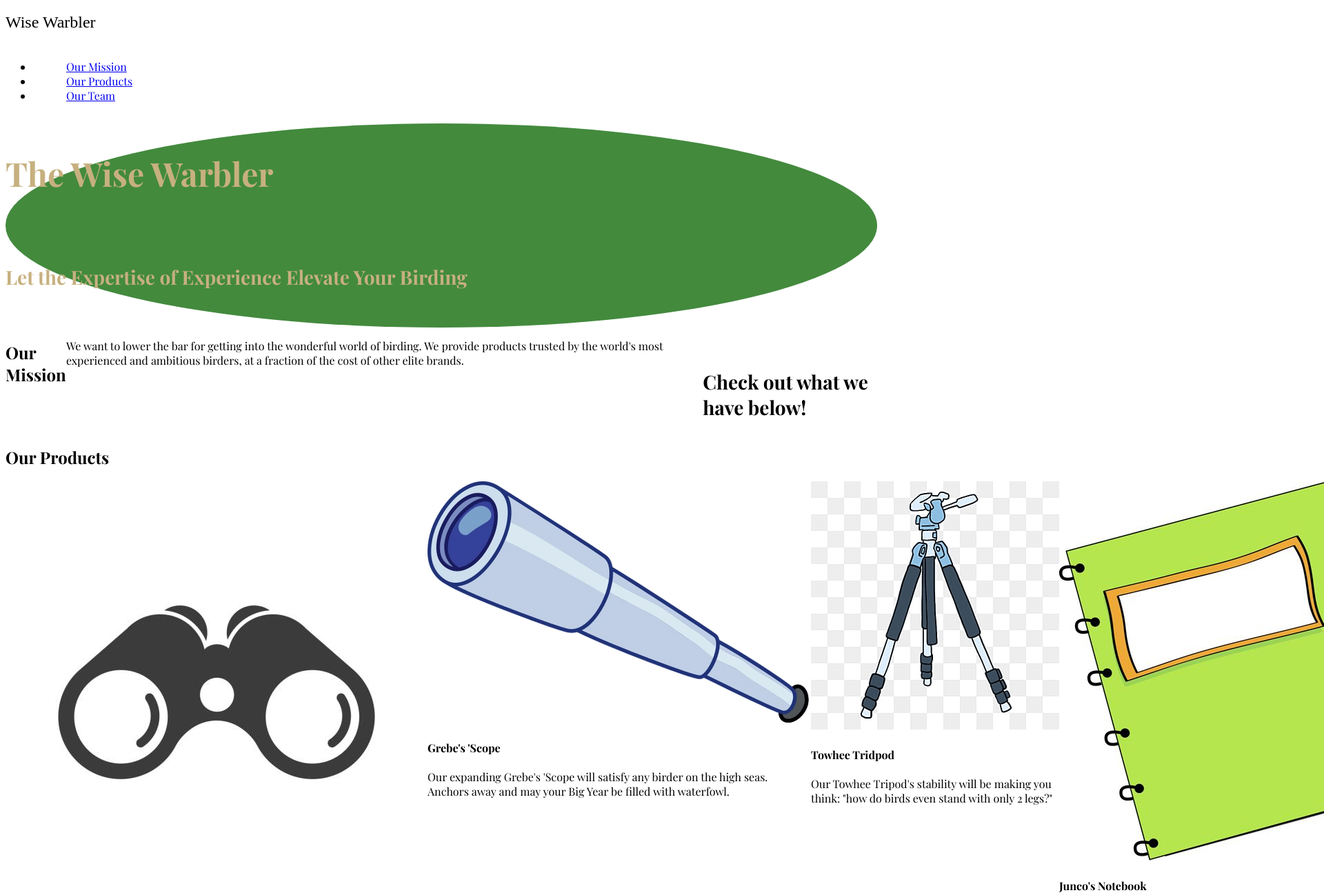
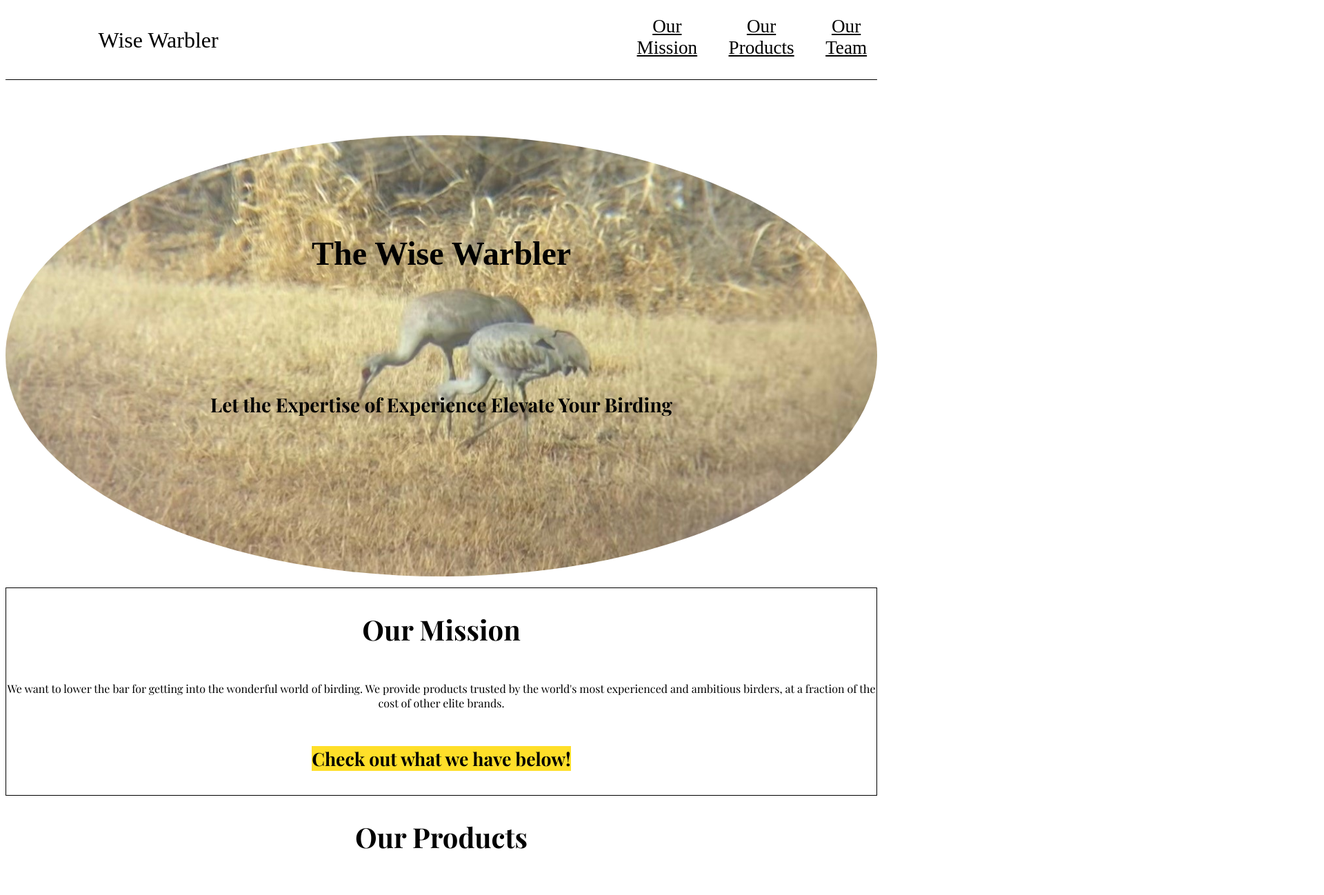
Before and after one commit to agsalmul/Company-Home-Page-Project_CodeCademy, a plain HTML site: page index.html in a window 1280 px wide. Shown: the part 5-1303 px from the top of the page at 69% size, 1920 px wide, since content can reach past the window. Drawn offline with nearby package versions, Linux system fonts and the light colour scheme; a web font is replaced by a local one.

Commit message:
desktopformatted
Formatted Product, person sections. fixed formatting of images. added background images. fixed flex issues.

```diff
--- a/css/index.css
+++ b/css/index.css
@@ -3,34 +3,89 @@ html {
     font-family: "Playfair Display", serif;
     font-size: 16px;
     box-sizing: border-box;
+    text-align: center;
+}
+
+h1 {
+    font-size: 3rem;
+    font-family: "Glass Antiqua";
+}
+
+h2 {
+    font-size: 2.5rem;
+}
+
+h3 {
+    font-size: 1.75rem;
+}
+
+h4 {
+    font-size: 1.66rem
+}
+
+h5 {
+    font-size: 1.25rem;
+}
+
+p {
+    font-size: 1rem;
 }
 
 a:hover {
     cursor: pointer;
 }
 
-.container {
-    display: flex;
-}
-
 /* Header */
 
 header {
-    height: 5rem;
+    height: 7rem;
+    width: 100%;
+    border-bottom: 1px solid black;
+}
+
+header .container{
+    width: 100%;
+    display: inline-flex;
+    justify-content: space-between;
+    align-items: center;
 }
 
 .logo {
+    width: 30%;
+    position: relative;
+    top: 0.3rem;
+    left: 2rem;
     font-family: "Glass Antiqua";
-    font-size: 1.5rem;
+    font-size: 2rem;
+}
+
+nav {
+    position: relative;
+    right: 2rem;
+    width: 30%;
+    min-width: 10rem;
 }
 
 nav ul {
-    display: inline-block;
-    margin-right: 2rem;
+    width: 100%;
+    display: inline-flex;
+    align-items: flex-start;
+    justify-content: space-around;
+
 }
 
 nav li {
-    padding-left: 3rem;
+    list-style-type: none;
+}
+
+li a {
+    color: black;
+    font-family: "Glass Antiqua";
+    font-size: 1.7rem;
+}
+
+header .mobile {
+    display: none;
 }
 
 /* Main */
@@ -43,25 +98,150 @@ main {
 /*Title */
 
 #title {
-    background-color: hsl(115 39 39);
-    color: hsl(41 39 64);
+    height: 40rem;
+    background-image: url('../images/Sandhill_Cranes.jpg');
+    background-repeat: no-repeat;
+    background-size: cover;
+    background-position: center;
+    overflow: hidden;
     border-radius: 50%;
 }
 
 #title .container {
+    height: 100%;
+    display: flex;
     flex-direction: column;
-    justify-content: center;
-    align-content: center;
-}
-
-h1 {
-    font-size: 3rem;
+    justify-content: space-evenly;
+    align-items: center;
 }
 
 h3 {
-    height: 4rem;
-    padding-top: 2rem;
-    font-size: 1.75rem;
+    margin-bottom: 10%;
 }
 
 /*Mission*/
+
+#mission {
+    margin-top: 1rem;
+    border: 1px solid black;
+}
+
+#mission .container{
+    display: flex;
+    flex-direction: column;
+    justify-content: center;
+    align-items: center;
+}
+
+#mission h4 {
+    background-color: hsl(51 100 58);
+
+}
+
+
+/* Products */
+
+#products {
+    display: flex;
+    flex-direction: column;
+    justify-content: center;
+    align-items: center;
+
+}
+
+#products .container {
+    display: grid;
+    grid-template-columns: repeat(2, 45%);
+    grid-auto-rows: auto;
+    justify-content: space-around;
+    justify-items: space-around;
+    align-items: center;
+    width: 85%;
+}
+
+.product {
+    max-width: 600px;
+    min-width: 200px;
+    width: 100%;
+    height: 90%;
+    border: 3px solid hsl(115 39 39);
+    background-color: hsl(41 39 64 / .9);
+    border-radius: 5%;
+    display: flex;
+    flex-direction: column;
+    justify-content: space-evenly;
+    align-items: center;
+}
+
+
+.product img {
+    min-height: 0;
+    min-width: 0;
+    width: 80%;
+    height: auto;
+    margin-top: .7rem;
+    border-radius: 5%;
+}
+
+.product h4 {
+    min-height: 0;
+    flex: 1 1 20%;
+}
+
+.product p {
+    min-height: 0;
+    flex: 1 1 20%;
+}
+
+/* Our Team */
+
+#team {
+    display: flex;
+    flex-direction: column;
+    justify-content: center;
+    align-items: center;
+}
+
+#team .container {
+    display: grid;
+    grid-template-columns: repeat(3,31%);
+    grid-template-rows: 97%;
+    justify-content: space-around;
+    width: 100%;
+}
+
+.person {
+    justify-self: center;
+    max-width: 500px;
+    min-width: 120px;
+    width: 90%;
+    height: auto;
+    border: 1px solid hsl(41 39 64);
+    border-radius: 2%;
+    display: flex;
+    flex-direction: column;
+    align-items: center;
+    justify-content: space-evenly;
+}
+
+.person img {
+    min-height: 0;
+    min-width: 0;
+    width: 90%;
+    height: auto;
+    margin-top: .8rem;
+    border-radius: 2%;
+}
+
+
+/* Footer */
+
+footer {
+    border-top: 1px solid black;
+    height: 5rem;
+    width: 100%
+}
+
+footer h3 {
+    font-family: "Glass Antiqua";
+}
--- a/index.html
+++ b/index.html
@@ -10,7 +10,7 @@
 
     <body>
         <header>
-            <div class="desktop">
+            <div class="container desktop">
                 <p class="logo">Wise Warbler</p>
                 <nav>
                     <ul>
@@ -20,7 +20,7 @@
                     </ul>
                 </nav>
             </div>
-            <div class="mobile">
+            <div class="container mobile">
 
             </div>
         </header>
@@ -38,11 +38,11 @@
                     <h2>Our Mission</h2>
                     <p>We want to lower the bar for getting into the wonderful world of birding. We provide products trusted
                         by the world's most experienced and ambitious birders, at a fraction of the cost of other elite brands.</p>
-                    <h3>Check out what we have below!</h3>
+                    <h4>Check out what we have below!</h4>
                 </div>
             </section>
 
-            <section id="Products">
+            <section id="products">
                 <h2>Our Products</h2>
                 <div class="container">
                     <div class="product one">
@@ -71,7 +71,7 @@
                 </div>
             </section>
 
-            <section id="Our Team">
+            <section id="team">
                 <h2>Our Team</h2>
                 <div class="container">
                     <div class="person Adam">
@@ -84,7 +84,7 @@
                         <h4>Kieffer</h4>
                         <h5>Chief Birding Officer</h5>
                     </div>
-                    <div class="person Adam">
+                    <div class="person Hank">
                         <img src="./images/Hank_Western.jpg">
                         <h4>Hank</h4>
                         <h5>Chief Muse</h5>
```
Also changed, not shown: images/Adam_western.jpg, images/Hank_Western.jpg, images/Sandhill_Cranes.jpg (added), images/Turkeys.jpg (added).
